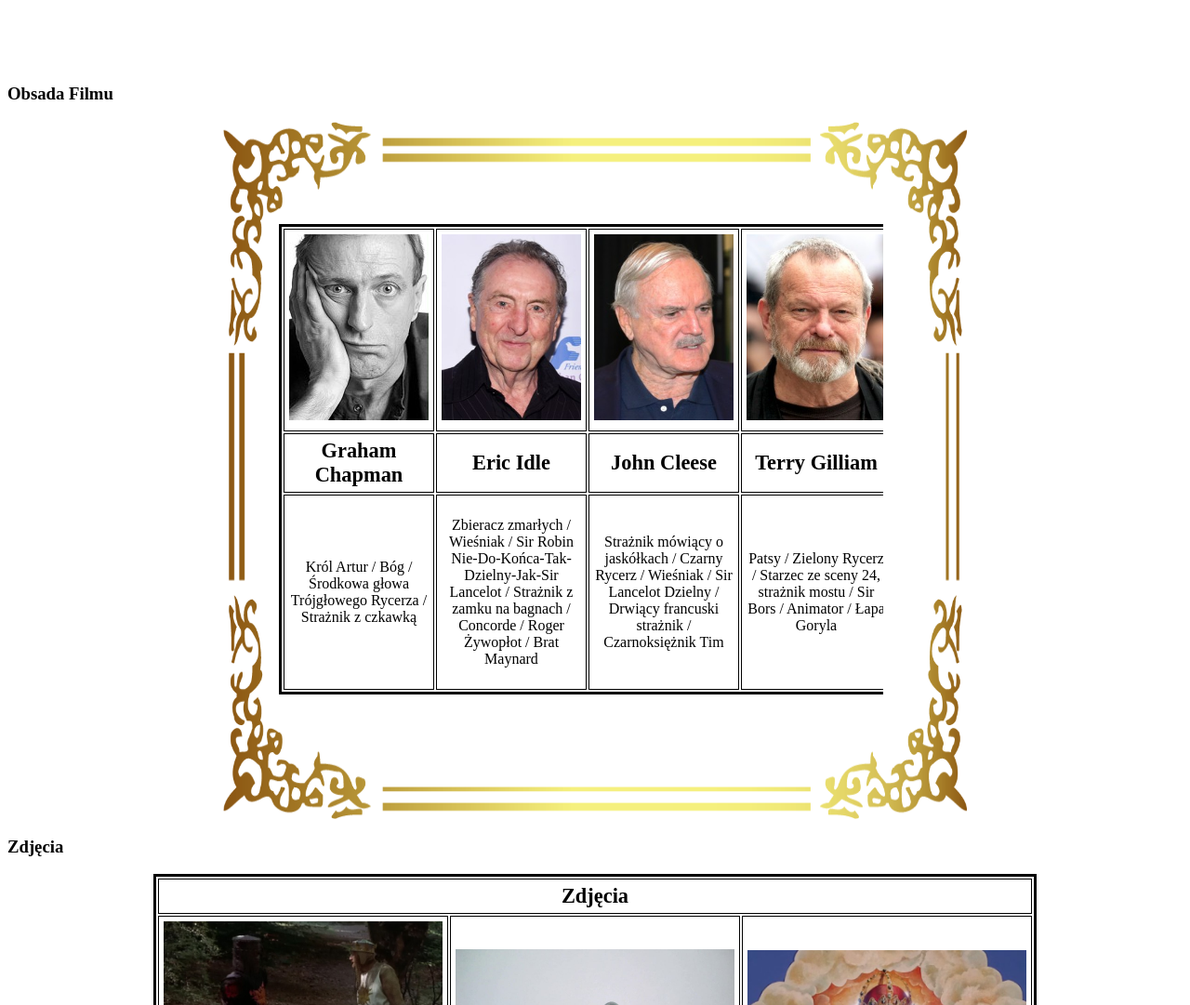
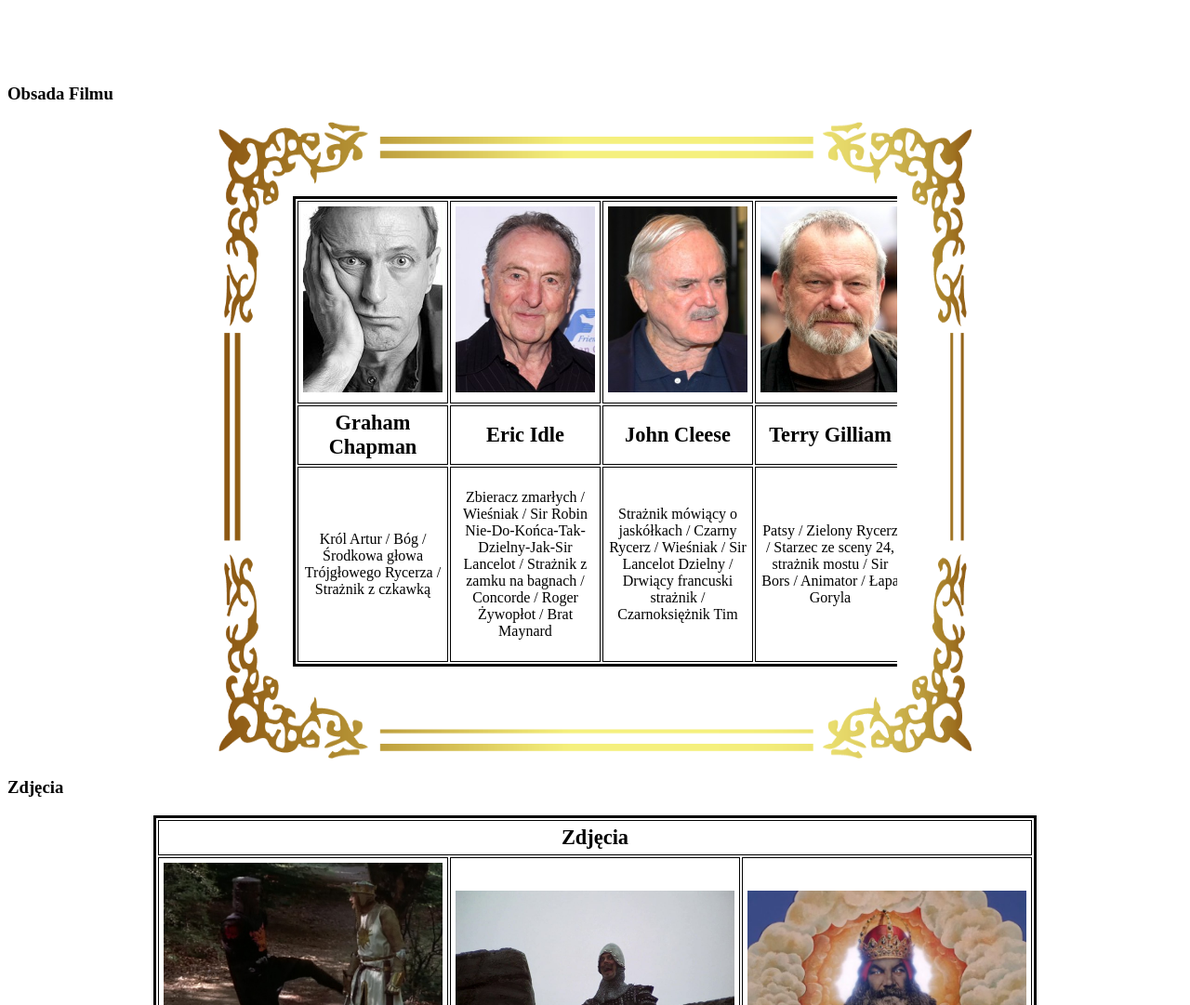
Before and after one commit to GoodWoofie/3GG-KK-HTML, a plain HTML site: page Zad 6 KK 3GG/movies/Holy_Grail.html in a window 1280 px wide. Shown: the part 1280-2361 px from the top of the page at 93% size. Drawn offline with Linux system fonts and the light colour scheme.

Commit message:
Zad 6 i 7 tabelka działa

```diff
--- a/Zad 6 KK 3GG/css/styles.css
+++ b/Zad 6 KK 3GG/css/styles.css
@@ -74,10 +74,10 @@ p {
     border-image: url("../img/frame.png") 0 0 0 0 round;
     -moz-border-image: url("../img/frame.png") 0 0 0 0 round;
     -webkit-border-image: url("../img/frame.png") 0 0 0 0 round;
-    margin: auto;
-    height: 650px;
-    width: 700px;
-    padding: 50px;
+    margin: 0px auto 20px auto;
+    height: 525px;
+    width: 650px;
+    padding: 80px;
     ;
 
 }
@@ -85,9 +85,8 @@ p {
 .cast {
     overflow-x: scroll;
     text-align: center;
-    padding: 60px 0px 0px 10px;
-    height: 525px;
-    width: 650px;
+    width: 100%;
+    margin: auto;
 }
 .margin {
     margin-top: 108px;
--- a/Zad 6 KK 3GG/movies/Holy_Grail.html
+++ b/Zad 6 KK 3GG/movies/Holy_Grail.html
@@ -112,7 +112,7 @@
     <h3 class="margin">Obsada Filmu</h3>
     <div class="frame">
         <div class="cast">
-            <table>
+            <table id="cast">
                 <tr>
                     <th><img src="../img/Chapman.jpg" height="200px" width="150px"></th>
                     <th><img src="../img/Idle.jpg" height="200px" width="150px"></th>
```
